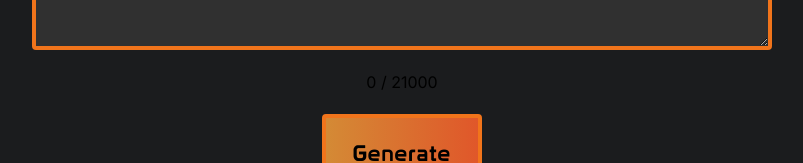
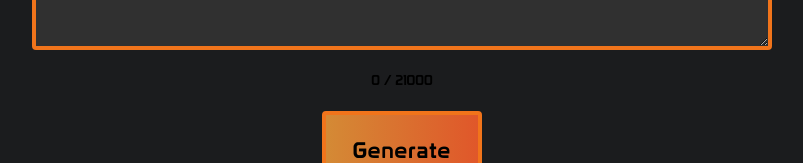
Before and after one commit to ameyalambat128/QuizForge, a Next.js app: page / in a window 1280 px wide. Shown: the part 588-751 px from the top of the page, without its empty margins (238-1041 px from the left). Built offline with nearby package versions, Linux system fonts and the light colour scheme.

Commit message:
Changed word counter font

```diff
--- a/src/components/Dashboard.tsx
+++ b/src/components/Dashboard.tsx
@@ -52,7 +52,8 @@ function Dashboard() {
         onKeyDown={(e) => handleKeyDown(e)}
         maxLength={21000}
       />
-      {charLimit && <span>{charLimit}</span>}
+      {charLimit && <span style={{ fontFamily: 'Prototype', fontSize: '14px' }}>{charLimit}</span>}
+
       <button
         className={`bg-2B2B2B text-#F5F5F5 font-prototype flex h-20 w-40 items-center justify-center
         rounded border-4 border-[#f1741b] bg-gradient-to-r from-[#d48a35] to-[#e0572a] p-2 tracking-wider transition
```
